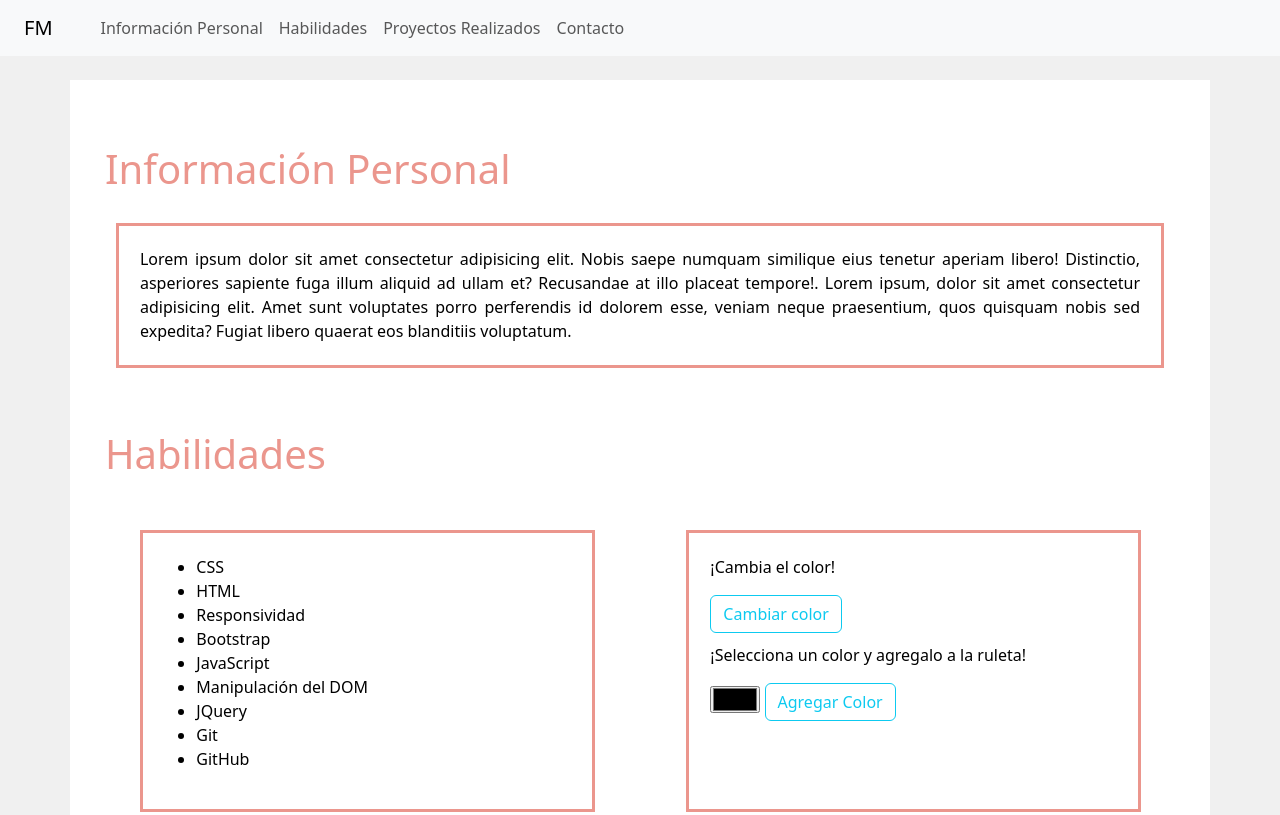
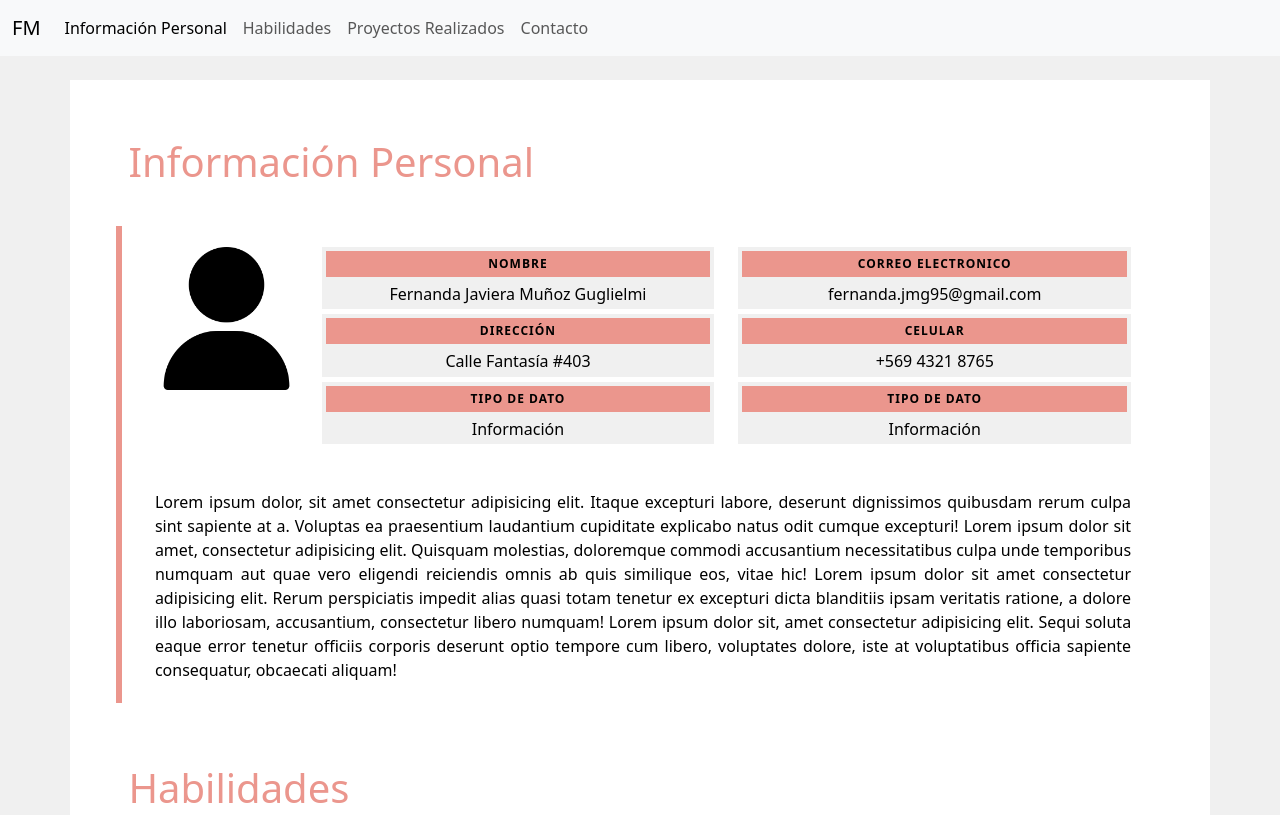
Before and after one commit to SoyUnaGalleta/M2_Consolidacion, a plain HTML site: page index.html in a window 1280 px wide. Shown: the top 815 px of the page. Drawn offline with nearby package versions, Linux system fonts and the light colour scheme.

Commit message:
Completar detalles

```diff
--- a/assets/script.js
+++ b/assets/script.js
@@ -6,6 +6,7 @@ function cambiarColor () {
     var borde = document.getElementsByClassName('borde');
     var tituloCard = document.getElementsByClassName('card-title');
     var bottonColores = document.getElementById('color');
+    var fondoDato = document.getElementsByClassName('dato');
 
 
     for (var i = 0; i < titulo.length; i++) {
@@ -18,15 +19,21 @@ function cambiarColor () {
     };
 
     for (var i = 0; i < borde.length; i++) {
-        var bordeColor = `3px solid ${colores[color]}`;
-        borde[i].style.border = bordeColor;
+        var bordeColor = `6px solid ${colores[color]}`;
+        borde[i].style.borderLeft = bordeColor;
     };
+
+    for (var i = 0; i < fondoDato.length; i++) {
+        fondoDato[i].style.backgroundColor= colores[color];
+    };
+
 
     if (color < colores.length-1) {
         color = color + 1;
     } else {
         color = 0;
     }
+
 }
 
 function agregarColor () {
--- a/assets/style.css
+++ b/assets/style.css
@@ -6,13 +6,25 @@ body {
 h2 {
     color: #eb968d;
     font-size: 40px;
-    margin: 30px 0px;
+    margin: 40px 0px;
+}
+
+p {
+    margin: 0px;
+}
+
+footer {
+    background-color: #fff;
+    padding: 1%;
+    font-size: 10px;
+    text-transform: uppercase;
+    text-align: justify;
+    letter-spacing: 1px;
 }
 
 .borde {
     text-align: justify;
-    border: 3px solid #eb968d;
-    margin: 1%;
+    border-left: 6px solid #eb968d;
     padding: 2%;
 }
 
@@ -52,3 +64,28 @@ h2 {
 .formulario {
     margin-top: 1%;
 }
+
+.btnEnviar {
+    float: right;
+}
+
+.dato {
+    font-weight: bold;
+    font-size: 12px;
+    text-transform: uppercase;
+    letter-spacing: 1px;
+    background-color: #eb968d;
+    margin-bottom:5px;
+    padding: 1%;
+}
+
+.informacion {
+    background-color: #F0f0f0;
+    padding: 1%;
+    margin-bottom:5px;
+    text-align: center;
+}
+
+#sinMarginTop {
+    margin-top: 0px;
+}
--- a/index.html
+++ b/index.html
@@ -9,15 +9,17 @@
 
 </head>
 <body>
+
     <nav class="navbar navbar-expand-lg navbar-light bg-light">
-        <a class="navbar-brand px-4" href="#">FM</a>
-        <button class="navbar-toggler" type="button" data-toggle="collapse" data-target="#navbarNav" aria-controls="navbarNav" aria-expanded="false" aria-label="Toggle navigation">
+        <div class="container-fluid">
+          <a class="navbar-brand" href="/">FM</a>
+          <button class="navbar-toggler" type="button" data-bs-toggle="collapse" data-bs-target="#navbarNav" aria-controls="navbarNav" aria-expanded="false" aria-label="Toggle navigation">
             <span class="navbar-toggler-icon"></span>
           </button>
           <div class="collapse navbar-collapse" id="navbarNav">
             <ul class="navbar-nav">
-                <li class="nav-item active">
-                <a class="nav-link" href="#informacion">Información Personal</a>
+              <li class="nav-item">
+                <a class="nav-link active" aria-current="page" href="#informacion">Información Personal</a>
               </li>
               <li class="nav-item">
                 <a class="nav-link" href="#habilidades">Habilidades</a>
@@ -30,20 +32,79 @@
               </li>
             </ul>
           </div>
+        </div>
       </nav>
 
 
-    <div class="container p-4 my-4">
+    <div class="container p-5 my-4">
 
         <div class="categoria" id="informacion">
-            <h2>Información Personal</h2>
-            <p class="borde">Lorem ipsum dolor sit amet consectetur adipisicing elit. Nobis saepe numquam similique eius tenetur aperiam libero! Distinctio, asperiores sapiente fuga illum aliquid ad ullam et? Recusandae at illo placeat tempore!. Lorem ipsum, dolor sit amet consectetur adipisicing elit. Amet sunt voluptates porro perferendis id dolorem esse, veniam neque praesentium, quos quisquam nobis sed expedita? Fugiat libero quaerat eos blanditiis voluptatum. </p>
+            <h2 id="sinMarginTop">Información Personal</h2>
+            <div class="row borde">
+
+                <div class="col-md-2">
+                  <img src="assets/Persona.png" style="width: 100%;">
+                </div>
+
+                <div class="col-md-10">
+
+                  <div class="row">
+                    <div class="col-lg-6">
+                      <div class="informacion">
+                        <div class="dato"><p>Nombre</p></div>
+                        <p>Fernanda Javiera Muñoz Guglielmi</p></div>
+                    </div>
+                    <div class="col-lg-6">
+                      <div class="informacion">
+                        <div class="dato"><p>Correo Electronico</p></div>
+                        <p>fernanda.jmg95@gmail.com</p></div>
+                    </div>
+                  </div>
+
+                  <div class="row">
+                    <div class="col-lg-6">
+                      <div class="informacion">
+                        <div class="dato"><p>Dirección</p></div>
+                        <p>Calle Fantasía #403</p></div>
+                    </div>
+                    <div class="col-lg-6">
+                      <div class="informacion">
+                        <div class="dato"><p>Celular</p></div>
+                        <p>+569 4321 8765</p></div>
+                    </div>
+                  </div>
+
+                  <div class="row">
+                    <div class="col-lg-6">
+                      <div class="informacion">
+                        <div class="dato"><p>Tipo de dato</p></div>
+                        <p>Información</p></div>
+                    </div>
+                    <div class="col-lg-6">
+                      <div class="informacion">
+                        <div class="dato"><p>Tipo de Dato</p></div>
+                        <p>Información</p></div>
+                    </div>
+                  </div>
+
+                </div>
+
+            </div>
+            <div class="row borde">
+              <div class="col">
+                  <p>Lorem ipsum dolor, sit amet consectetur adipisicing elit. Itaque excepturi labore, deserunt dignissimos quibusdam rerum culpa sint sapiente at a. Voluptas ea praesentium laudantium cupiditate explicabo natus odit cumque excepturi!
+                    Lorem ipsum dolor sit amet, consectetur adipisicing elit. Quisquam molestias, doloremque commodi accusantium necessitatibus culpa unde temporibus numquam aut quae vero eligendi reiciendis omnis ab quis similique eos, vitae hic!
+                    Lorem ipsum dolor sit amet consectetur adipisicing elit. Rerum perspiciatis impedit alias quasi totam tenetur ex excepturi dicta blanditiis ipsam veritatis ratione, a dolore illo laboriosam, accusantium, consectetur libero numquam!
+                    Lorem ipsum dolor sit, amet consectetur adipisicing elit. Sequi soluta eaque error tenetur officiis corporis deserunt optio tempore cum libero, voluptates dolore, iste at voluptatibus officia sapiente consequatur, obcaecati aliquam!
+                  </p>
+              </div>
+          </div>
         </div>
 
 
         <div class="categoria" id="habilidades"><h2>Habilidades</h2></div>
-        <div class="form-row d-flex flex-wrap justify-content-around">
-            <div class="col-sm-5 borde">
+        <div class="row">
+            <div class="col-sm-6 borde">
                 <ul>
                     <li>CSS</li>
                     <li>HTML</li>
@@ -56,10 +117,11 @@
                     <li>GitHub</li>
                 </ul>
             </div>
-            <div class="col-sm-5 borde">
+            <div class="col-sm-6 borde">
                 <p>¡Cambia el color!</p>
                 <button type="button" class="btn btn-outline-info buttonHab" onclick="cambiarColor()" id="color">Cambiar color</button><br>
-                <p>¡Selecciona un color y agregalo a la ruleta!</p>
+                <p>¡Selecciona un color y agregalo a la ruleta!<br>
+                (Se agrega a la siguiente vuelta)</p>
                 <input type="color" id="colorNuevo">
                 <button type="button" class="btn btn-outline-info buttonHab" onclick="agregarColor()">Agregar Color</button>
             </div>
@@ -124,52 +186,53 @@
                   <a href="https://soyunagalleta.github.io/practica_consolidacion_7_produccion/" class="btn btn-outline-info">Aquí se ve</a>
                 </div>
             </div>
-
         </div>
-
         </div>
 
         <div class="categoria" id="contacto"><h2>Contacto</h2></div>
 
-        <form id="miFormulario" class="form-row borde d-flex flex-wrap justify-content-around">
-            <div class="col-sm-5 formulario">
+        <form action="" method="post" id="miFormulario" class="form-row borde">
+
+            <div class="row">
+                <div class="col-sm-6 formulario">
                     <label for="idNombre" class="form-label">Nombre</label>
                     <input type="text" class="form-control" id="idNombre" placeholder="Tu nombre..." required>
                 </div>
-            <div class="col-sm-5 formulario">
+                <div class="col-sm-6 formulario">
                     <label for="idApellido" class="form-label">Apellido</label>
                     <input type="text" class="form-control" id="idApellido" placeholder="Tu apellido..." required>
                 </div>
-            <div class="col-sm-5 formulario">
-                <label for="idCorreo" class="form-label">Email address</label>
+            </div>
+
+            <div class="row">
+                <div class="col-sm-6 formulario">
+                    <label for="idCorreo" class="form-label">Correo Electronico</label>
                     <input type="email" class="form-control" id="idCorreo" placeholder="Tu email.... " required>
                 </div>
-            <div class="col-sm-5 formulario">
+                <div class="col-sm-6 formulario">
                     <label for="idTelefono" class="form-label">Telefono</label>
-                <input type="text" class="form-control" id="idTelefono" placeholder="Tu Telefono..." required>
+                    <input type="text" class="form-control" id="idTelefono" pattern="\+56\d{9}" placeholder="+56123456789" required>
                 </div>
-            <div class="col-sm-5 formulario">
+            </div>
+
+            <div class="row">
+                <div class="col-sm-6 formulario">
                     <label for="idConsulta" class="form-label">¿Qué desea consulta?</label><br>
                     <textarea id="idConsulta" name="idConsulta" placeholder="Escribe aquí.." style="width: 100%;height:150px"></textarea>
                 </div>
-            <div class="col-sm-5 formulario">
-            </div>
-            <div class="col-sm-5 formulario">
-
-            </div>
-            <div class="col-sm-5 formulario d-flex justify-content-end">
-                <input type="submit" value="¡Enviar!" class="btn btn-outline-info">
             </div>
 
-
-
+            <div class="row">
+                <div class="col-sm-12 formulario">
+                    <input type="submit" value="¡Enviar!" class="btn btn-outline-info btnEnviar">
+                </div>
+            </div>
 
         </form>
 
-        </p>
     </div>
 
-    <footer></footer>
+    <footer>Esta página fue diseñada por xxxx. Lorem ipsum dolor sit amet consectetur adipisicing elit. Quo similique ratione explicabo ullam dolores totam officiis non aut doloremque enim. Nulla officia odio dolores quidem molestiae deserunt rerum esse officiis?</footer>
 
     <script src="https://cdn.jsdelivr.net/npm/bootstrap@5.3.3/dist/js/bootstrap.bundle.min.js" integrity="sha384-YvpcrYf0tY3lHB60NNkmXc5s9fDVZLESaAA55NDzOxhy9GkcIdslK1eN7N6jIeHz" crossorigin="anonymous"></script>
     <script src="assets/script.js"></script>
```
Also changed, not shown: assets/Persona.png (added). Lines whose indentation alone changed are shown as unchanged.
